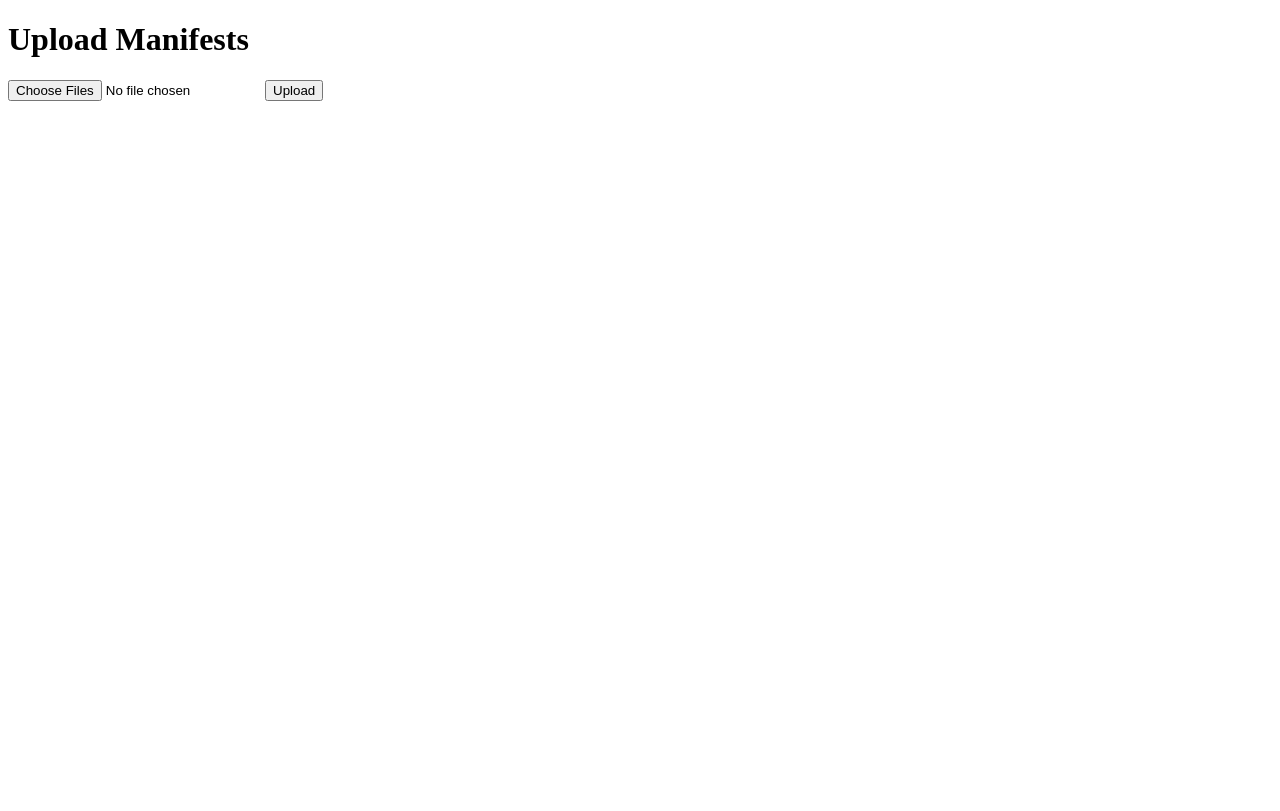
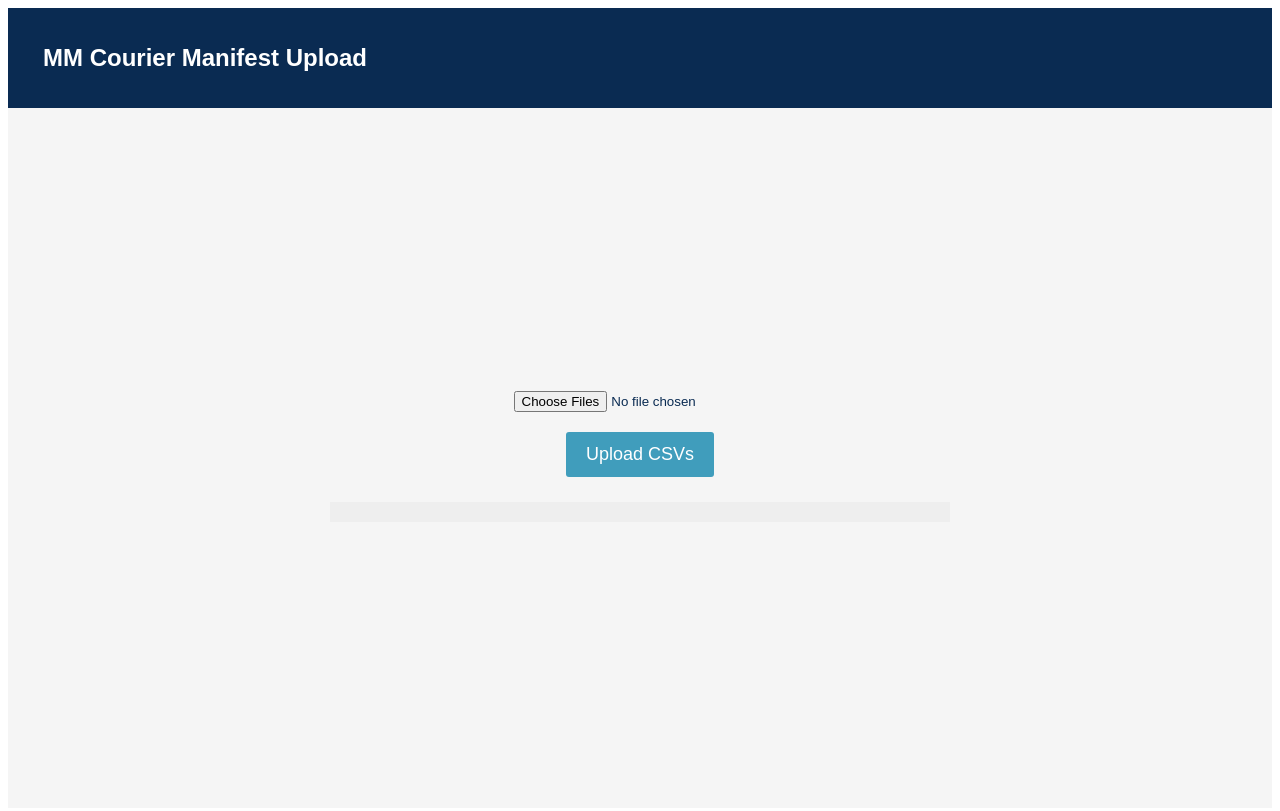
Before and after one commit to kasipulse/mm-courier-software, a website with bundled scripts: page public/manifest-upload.html in a window 1280 px wide. Built offline with nearby package versions, Linux system fonts and the light colour scheme.

Commit message:
Update manifest-upload.html

```diff
--- a/public/manifest-upload.html
+++ b/public/manifest-upload.html
@@ -4,15 +4,81 @@
   <meta charset="UTF-8" />
   <meta name="viewport" content="width=device-width, initial-scale=1.0"/>
   <title>MM Courier | Manifest Upload</title>
+  <style>
+    :root {
+      --primary: #0a2b52;
+      --secondary: #409dbc;
+      --accent: #cebd80;
+      --white: #ffffff;
+    }
+    body {
+      font-family: Arial, sans-serif;
+      background-color: var(--white);
+      color: var(--primary);
+      display: flex;
+      flex-direction: column;
+      height: 100vh;
+    }
+    header {
+      background-color: var(--primary);
+      color: var(--white);
+      padding: 20px;
+      display: flex;
+      align-items: center;
+      justify-content: space-between;
+    }
+    header h1 {
+      font-size: 24px;
+      margin-left: 15px;
+    }
+    main {
+      flex-grow: 1;
+      display: flex;
+      flex-direction: column;
+      align-items: center;
+      justify-content: center;
+      background-color: #f5f5f5;
+    }
+    .button {
+      background-color: var(--secondary);
+      color: var(--white);
+      padding: 12px 20px;
+      margin: 10px;
+      border: none;
+      border-radius: 3px;
+      font-size: 18px;
+      cursor: pointer;
+      text-decoration: none;
+    }
+    .button:hover {
+      background-color: var(--primary);
+    }
+    input[type=file] {
+      margin: 10px;
+    }
+    pre {
+      background: #eee;
+      padding: 10px;
+      max-width: 600px;
+      width: 90%;
+      overflow-x: auto;
+      margin-top: 15px;
+    }
+  </style>
 </head>
 <body>
-  <h1>Upload Manifests</h1>
+
+<header>
+  <h1>MM Courier Manifest Upload</h1>
+</header>
+
+<main>
   <input type="file" id="files" multiple accept=".csv" />
-  <button id="uploadBtn">Upload</button>
+  <button id="uploadBtn" class="button">Upload CSVs</button>
   <pre id="log"></pre>
+</main>
 
-  <!-- Firebase SDK -->
-  <script type="module" src="/js/firebase.js"></script>
-  <script type="module" src="/js/manifestUpload.js"></script>
+<script type="module" src="/js/firebase.js"></script>
+<script type="module" src="/js/manifestUpload.js"></script>
 </body>
 </html>
```
